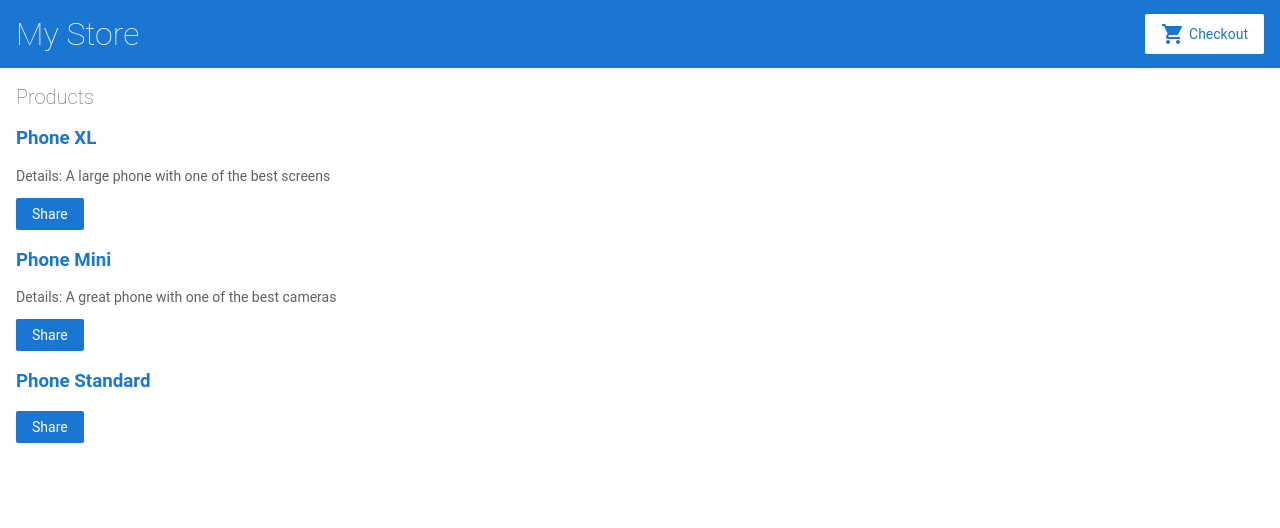
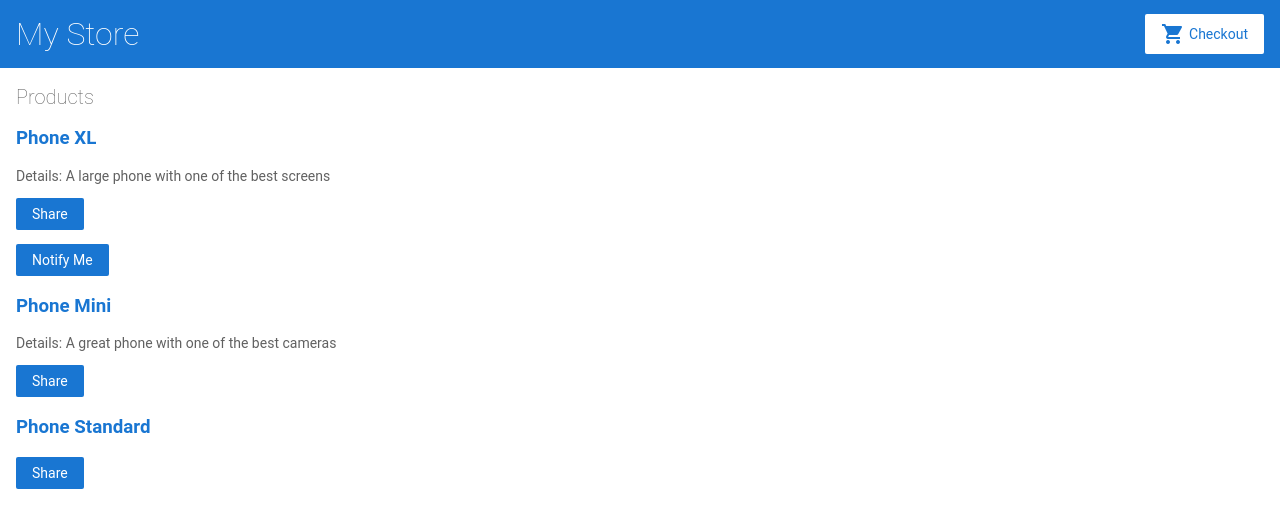
Before and after one commit to stAlexandra/ang-intro, an Angular app: page / in a window 1280 px wide. Shown: the top 528 px of the page. Built offline with nearby package versions, Linux system fonts and the light colour scheme.

Commit message:
Add 'notify me' button

```diff
--- a/src/app/product-alerts/product-alerts.component.html
+++ b/src/app/product-alerts/product-alerts.component.html
@@ -1 +1,3 @@
-<p>product-alerts works!</p>
+<p *ngIf="product && product.price > 700">
+  <button type='button'>Notify Me</button>
+</p>
--- a/src/app/product-alerts/product-alerts.component.ts
+++ b/src/app/product-alerts/product-alerts.component.ts
@@ -1,4 +1,5 @@
-import { Component } from '@angular/core';
+import { Component, Input } from '@angular/core';
+import { Product } from '../products';
 
 @Component({
   selector: 'app-product-alerts',
@@ -6,5 +7,5 @@
   styleUrls: ['./product-alerts.component.css']
 })
 export class ProductAlertsComponent {
-
+  @Input() product!: Product;
 }
--- a/src/app/product-list/product-list.component.html
+++ b/src/app/product-list/product-list.component.html
@@ -12,6 +12,8 @@
   <button type="button" (click)=share()>
     Share
   </button>
+  <app-product-alerts [product]='product'>
+  </app-product-alerts>
 </div>
 <!--
 Copyright Google LLC. All Rights Reserved.
```
